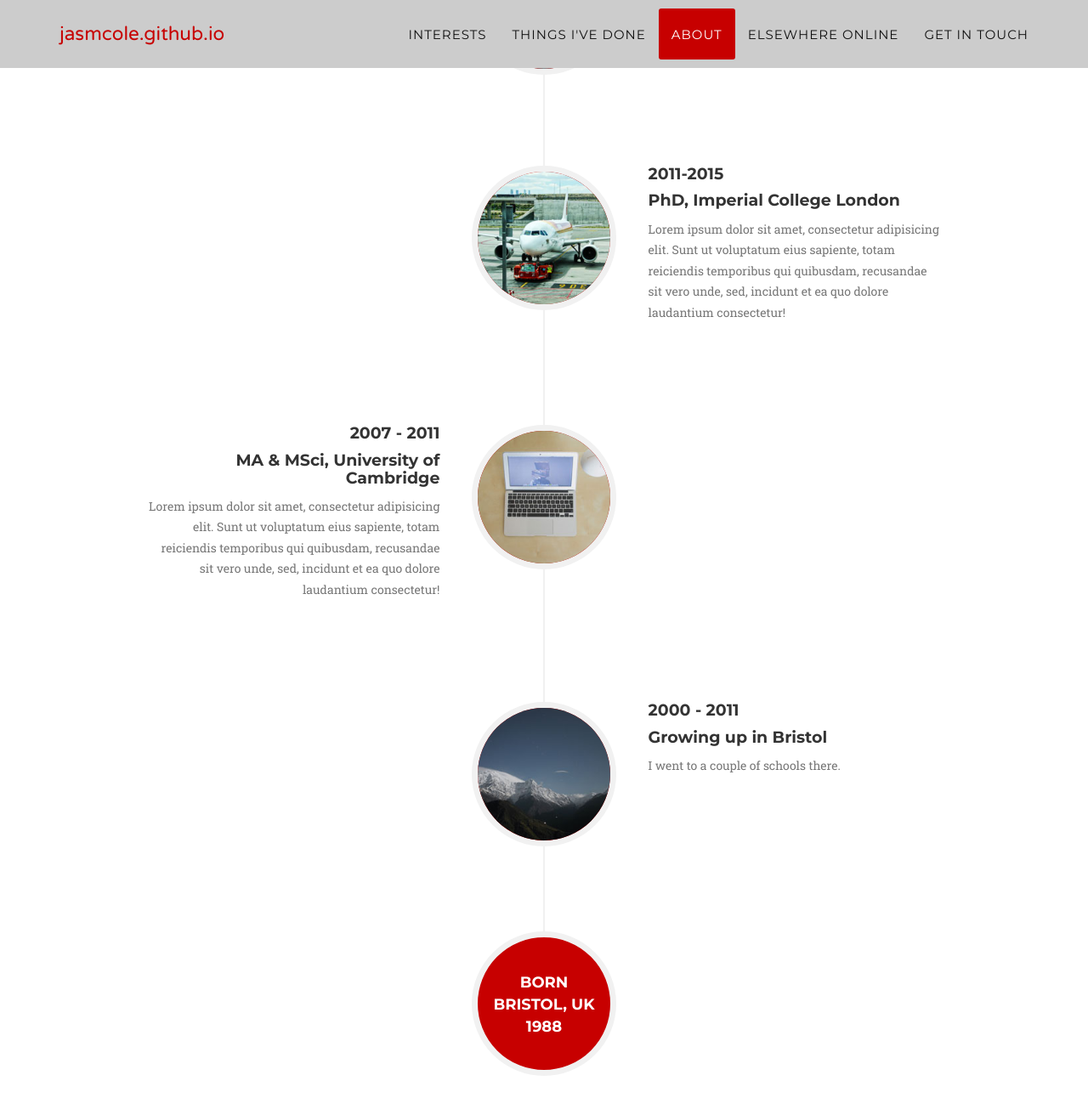
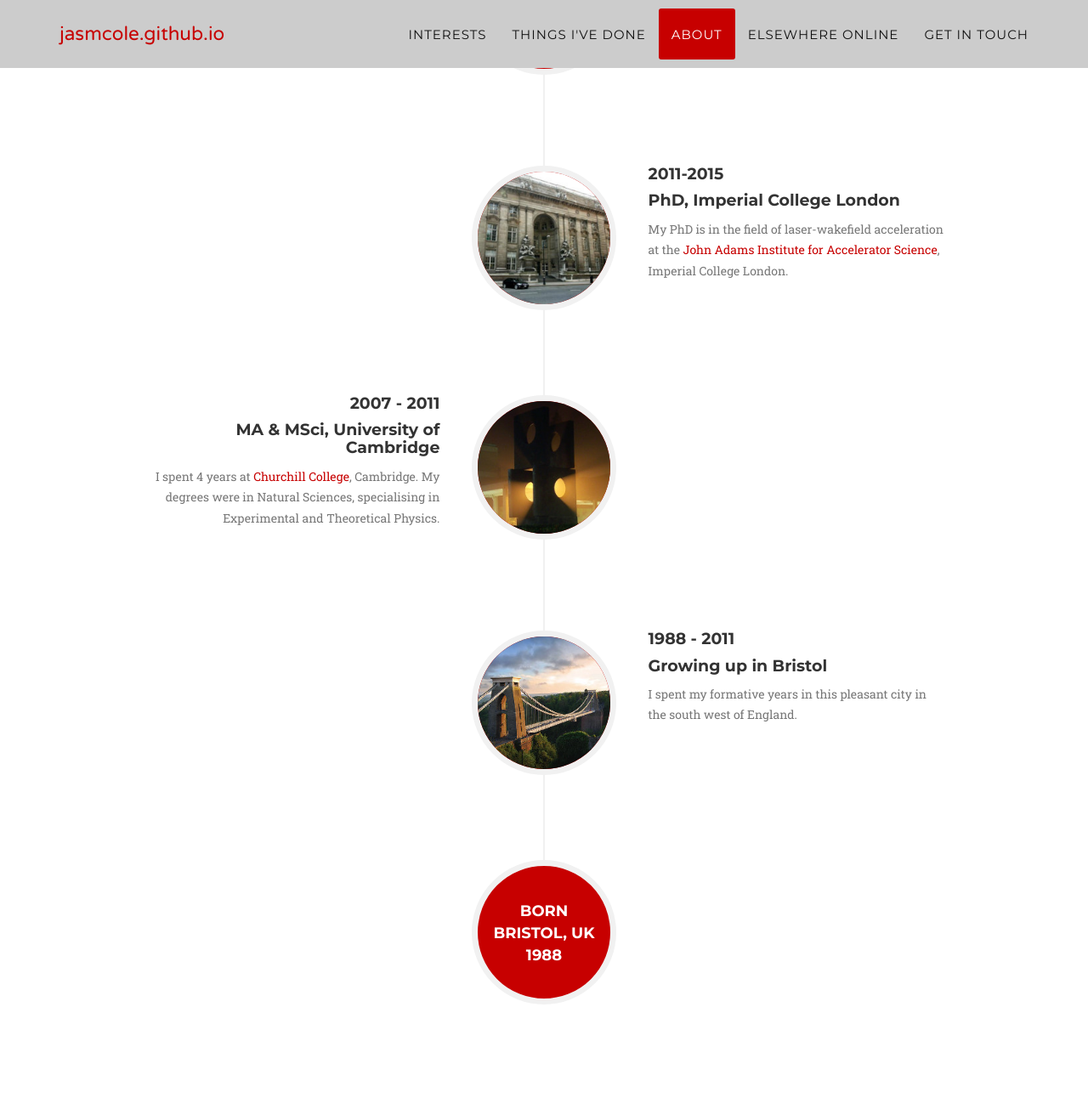
Before and after one commit to jasmcole/jasmcole.github.io, a Jekyll site: the page built from index.html, in a window 1280 px wide and 1400 px high, scrolled down 2725 px. Shown: the top 1305 px of the window at 85% size. Built offline with Jekyll 4.4.1, drawn with Linux system fonts in a browser that asks for light colours; nearby versions of some CDN libraries; some web fonts are replaced; library files that are not in the unit come from our copies; some of the changed text lies outside the part shown.

Commit message:
Fixed most default text
Changed abotu section and images mostly.

```diff
--- a/_includes/about.html
+++ b/_includes/about.html
@@ -34,7 +34,7 @@
                                     <h4 class="subheading">PhD, Imperial College London</h4>
                                 </div>
                                 <div class="timeline-body">
-                                    <p class="text-muted">Lorem ipsum dolor sit amet, consectetur adipisicing elit. Sunt ut voluptatum eius sapiente, totam reiciendis temporibus qui quibusdam, recusandae sit vero unde, sed, incidunt et ea quo dolore laudantium consectetur!</p>
+                                    <p class="text-muted">My PhD is in the field of laser-wakefield acceleration at the <a href="http://www3.imperial.ac.uk/johnadamsinstitute">John Adams Institute for Accelerator Science</a>, Imperial College London.</p>
                                 </div>
                             </div>
                         </li>
@@ -48,7 +48,7 @@
                                     <h4 class="subheading">MA &amp; MSci, University of Cambridge</h4>
                                 </div>
                                 <div class="timeline-body">
-                                    <p class="text-muted">Lorem ipsum dolor sit amet, consectetur adipisicing elit. Sunt ut voluptatum eius sapiente, totam reiciendis temporibus qui quibusdam, recusandae sit vero unde, sed, incidunt et ea quo dolore laudantium consectetur!</p>
+                                    <p class="text-muted">I spent 4 years at <a href="https://www.chu.cam.ac.uk/">Churchill College</a>, Cambridge. My degrees were in Natural Sciences, specialising in Experimental and Theoretical Physics.</p>
                                 </div>
                             </div>
                         </li>
@@ -58,11 +58,11 @@
                             </div>
                             <div class="timeline-panel">
                                 <div class="timeline-heading">
-                                    <h4>2000 - 2011</h4>
+                                    <h4>1988 - 2011</h4>
                                     <h4 class="subheading">Growing up in Bristol</h4>
                                 </div>
                                 <div class="timeline-body">
-                                    <p class="text-muted">I went to a couple of schools there.</p>
+                                    <p class="text-muted">I spent my formative years in this pleasant city in the south west of England.</p>
                                 </div>
                             </div>
                         </li>
--- a/_includes/clients.html
+++ b/_includes/clients.html
@@ -5,7 +5,7 @@
             <div class="row">
                 <div class="col-lg-12 text-center">
                     <h2 class="section-heading">Elsewhere online</h2>
-                    <h3 class="section-subheading text-muted">Lorem ipsum dolor sit amet consectetur.</h3>
+                    <h3 class="section-subheading text-muted">TODO: add logos</h3>
                 </div>
             </div>
 
--- a/_includes/services.html
+++ b/_includes/services.html
@@ -4,7 +4,7 @@
             <div class="row">
                 <div class="col-lg-12 text-center">
                     <h2 class="section-heading">Interests</h2>
-                    <h3 class="section-subheading text-muted">TL;DR Nerd.</h3>
+                    <h3 class="section-subheading text-muted">TL;DR: Nerd.</h3>
                 </div>
             </div>
             <div class="row text-center">
```
Also changed, not shown: img/about/1.jpg, img/about/1large.jpg (deleted), img/about/1old.jpg (deleted), img/about/2.jpg, img/about/3.jpg, img/about/4.jpg, img/header-bg.jpg, img/header-bg.png (deleted), 2 other files.
